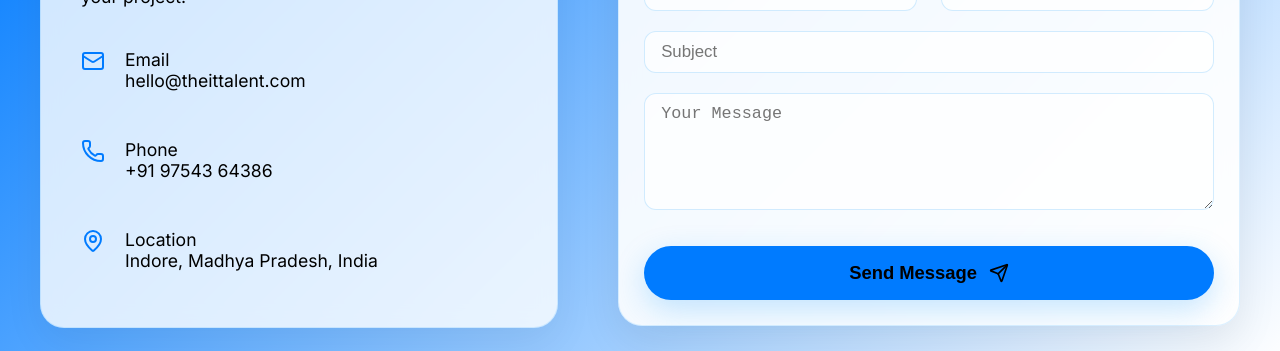
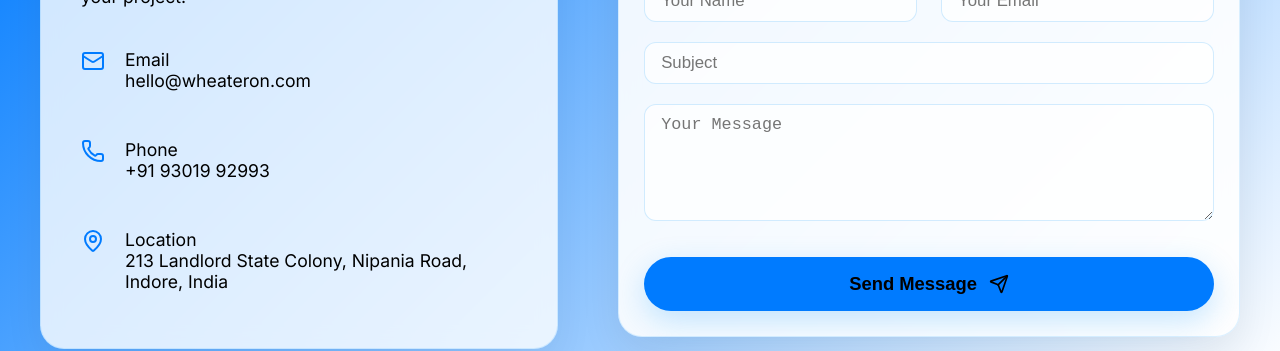
Before and after one commit to adnanansari114/wheatron-frontend, a React (Vite) app: page /contact in a window 1280 px wide. Shown: the part 750-1101 px from the top of the page. Built offline with nearby package versions, Linux system fonts and the light colour scheme.

Commit message:
Initail project upload

```diff
--- a/src/pages/Contact.jsx
+++ b/src/pages/Contact.jsx
@@ -72,7 +72,7 @@ export default function Contact() {
                   <Mail size={24} className="detail-icon" />
                   <div>
                     <p className="detail-label">Email</p>
-                    <a href="mailto:hello@theittalent.com">hello@theittalent.com</a>
+                    <a href="mailto:hello@theittalent.com">hello@wheateron.com</a>
                   </div>
                 </div>
 
@@ -80,7 +80,7 @@ export default function Contact() {
                   <Phone size={24} className="detail-icon" />
                   <div>
                     <p className="detail-label">Phone</p>
-                    <a href="tel:+919754364386">+91 97543 64386</a>
+                    <a href="tel:+919754364386">+91 93019 92993</a>
                   </div>
                 </div>
 
@@ -88,7 +88,7 @@ export default function Contact() {
                   <MapPin size={24} className="detail-icon" />
                   <div>
                     <p className="detail-label">Location</p>
-                    <p>Indore, Madhya Pradesh, India</p>
+                    <p>213 Landlord State Colony, Nipania Road, Indore, India</p>
                   </div>
                 </div>
               </div>
```
